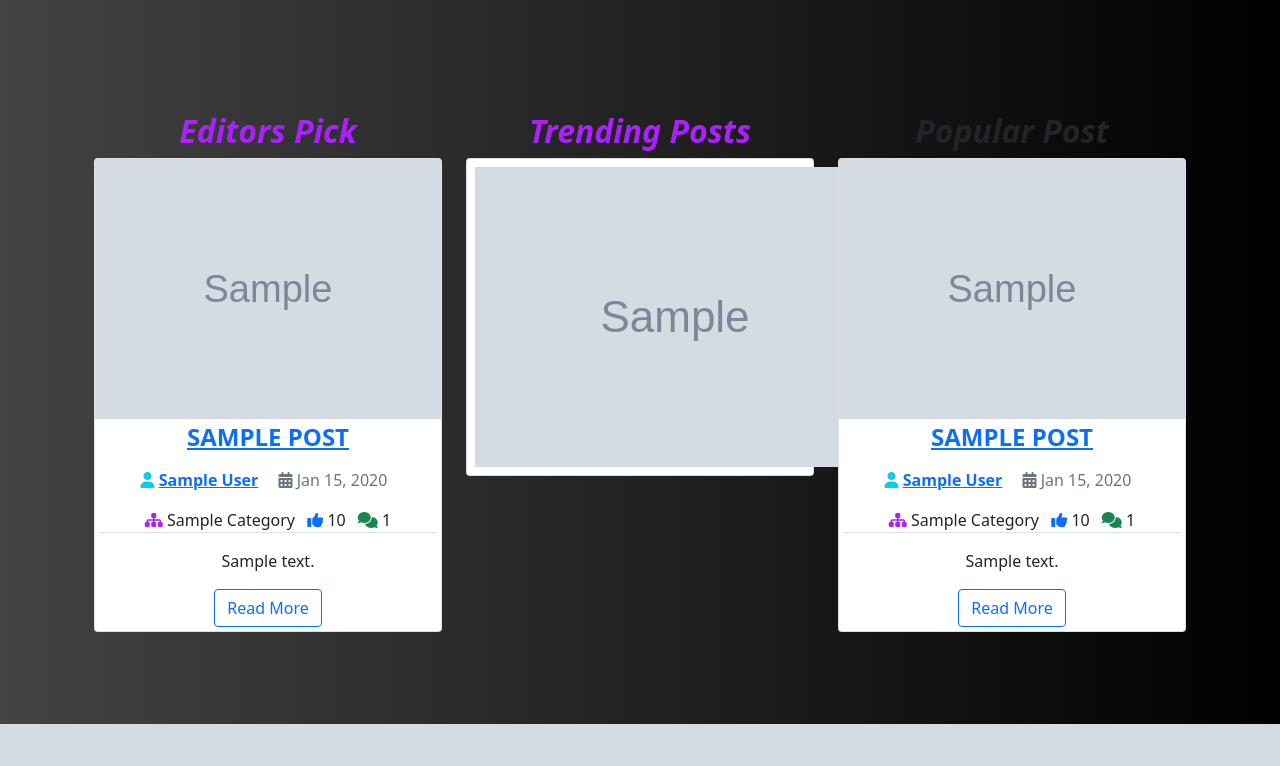
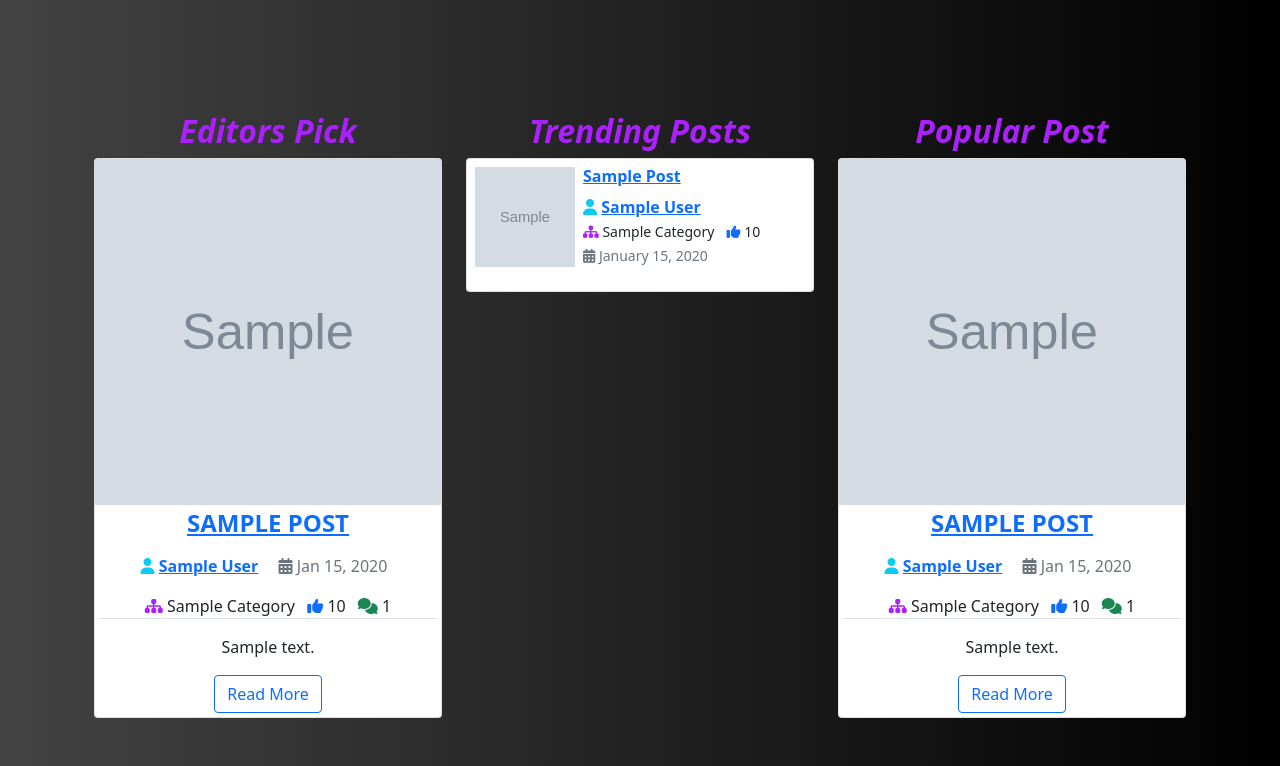
Before and after one commit to DarrachBarneveld/CoolCoders-PP4, a Django app: template templates/home.html in a window 1280 px wide. Shown: the part 76-842 px from the top of the page. Before the commit the page ends 800 px from the top, so only its background shows below. Run offline with Django 3.2, Linux system fonts and the light colour scheme; the template is opened without the code that fills it: most values are stand-ins (such as "Sample title", 1, 10 or a date in 2020); grey boxes marked "Sample" are stand-in pictures; some libraries are stand-ins or nearby versions.

Commit message:
Added custom css for image styling

```diff
--- a/static/css/styles.css
+++ b/static/css/styles.css
@@ -7,11 +7,23 @@
   --primary-blue: #48abe0;
 }
 
-.text-purple {
-  color: var(--neon-purple);
-}
+/* GLOBAL CSS */
 
 body {
   min-height: 100vh;
   background: linear-gradient(270deg, #000000, #434343);
 }
+
+img {
+  aspect-ratio: 1;
+  object-fit: cover;
+}
+
+.card-img-sm {
+  width: 100px;
+  height: 100px;
+}
+
+.text-purple {
+  color: var(--neon-purple);
+}
--- a/templates/home.html
+++ b/templates/home.html
@@ -25,7 +25,7 @@
 
 
     <div class="col-lg-4 mb-5">
-      <h2 class="article-title">
+      <h2 class="text-purple">
         <strong><em>Popular Post</em></strong>
       </h2>
       {% for post in popular_post %}
```
